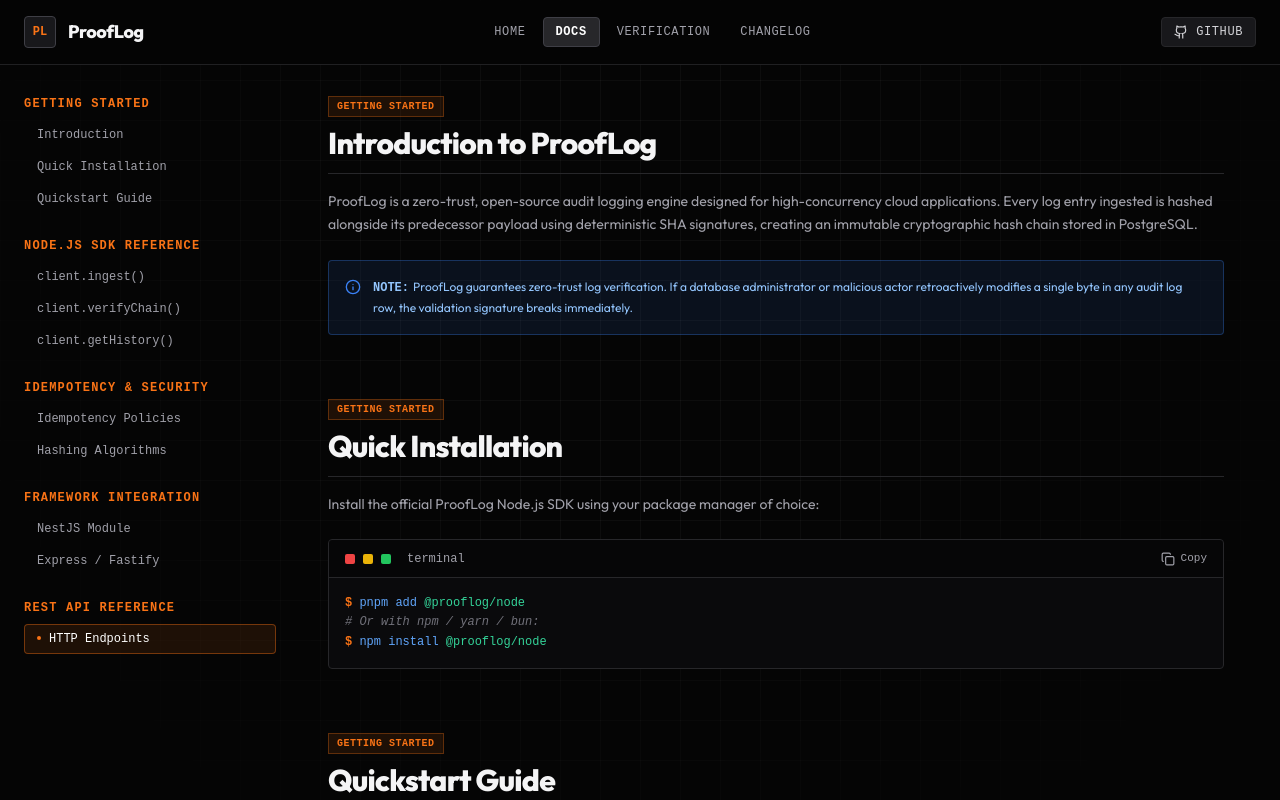
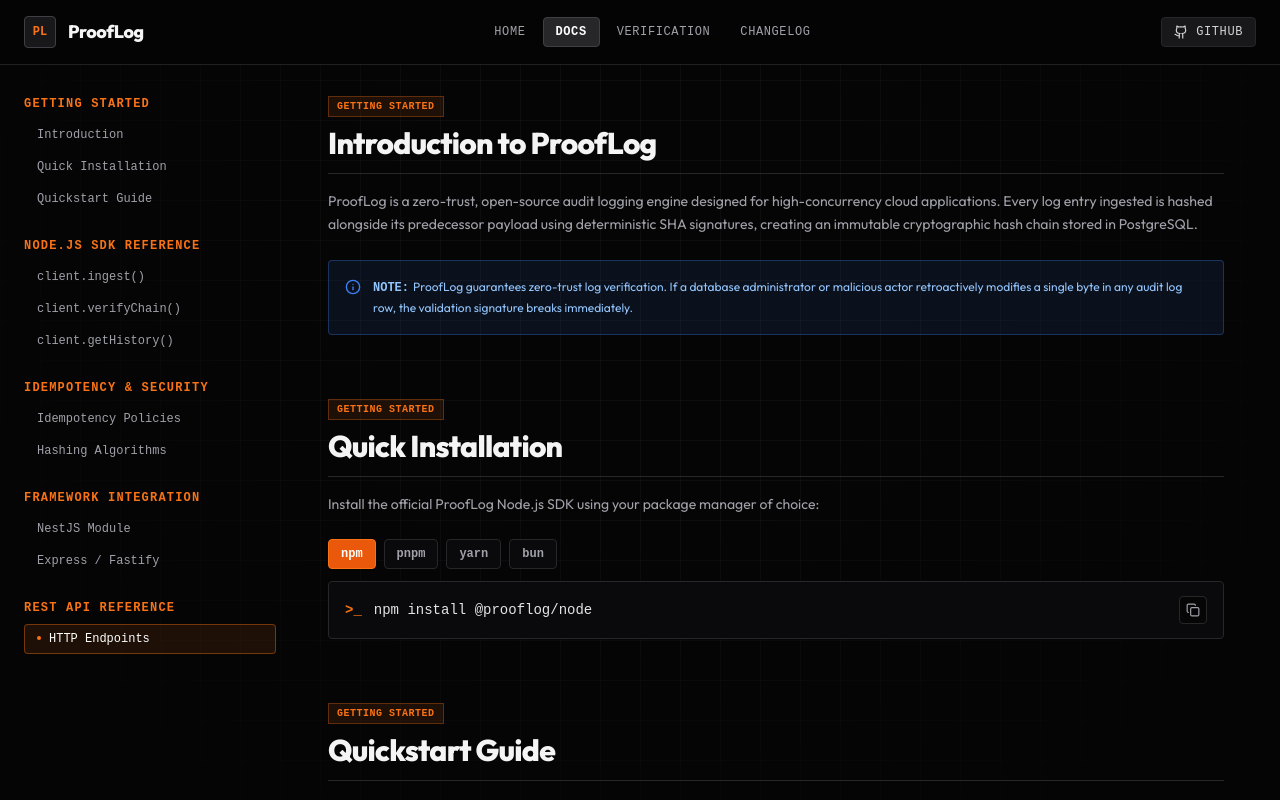
Before and after one commit to RahulDew/prooflog, a React (Vite) app in the folder apps/web/: page /docs in a window 1280 px wide. Shown: the top 800 px of the page. Built offline with nearby package versions, Linux system fonts and the light colour scheme.

Commit message:
feat(web): replace installation codeblock with Image 2 terminal bar featuring npm, pnpm, yarn, and bun tabs

```diff
--- /dev/null
+++ b/apps/web/src/components/PackageManagerInstall.tsx
@@ -0,0 +1,90 @@
+import { useState } from "react";
+import { Copy, Check } from "lucide-react";
+
+interface PackageManagerInstallProps {
+  isDark: boolean;
+}
+
+type PkgManager = "npm" | "pnpm" | "yarn" | "bun";
+
+const COMMANDS: Record<PkgManager, string> = {
+  npm: "npm install @prooflog/node",
+  pnpm: "pnpm add @prooflog/node",
+  yarn: "yarn add @prooflog/node",
+  bun: "bun add @prooflog/node",
+};
+
+export function PackageManagerInstall({ isDark }: PackageManagerInstallProps) {
+  const [activeManager, setActiveManager] = useState<PkgManager>("npm");
+  const [copied, setCopied] = useState(false);
+
+  const command = COMMANDS[activeManager];
+
+  const handleCopy = async () => {
+    try {
+      await navigator.clipboard.writeText(command);
+      setCopied(true);
+      setTimeout(() => setCopied(false), 2000);
+    } catch (err) {
+      console.error("Failed to copy:", err);
+    }
+  };
+
+  return (
+    <div className="space-y-3 my-4">
+      {/* Package Manager Selector Tabs */}
+      <div className="flex items-center gap-2">
+        {(["npm", "pnpm", "yarn", "bun"] as PkgManager[]).map((mgr) => (
+          <button
+            key={mgr}
+            onClick={() => setActiveManager(mgr)}
+            className={`px-3 py-1.5 text-xs font-mono font-bold rounded-[4px] border transition-all cursor-pointer ${
+              activeManager === mgr
+                ? "bg-orange-600 text-white border-orange-500 shadow-sm"
+                : isDark
+                ? "bg-[#0a0a0c] border-zinc-800 text-zinc-400 hover:text-zinc-200 hover:border-zinc-700"
+                : "bg-zinc-100 border-zinc-300 text-zinc-600 hover:text-zinc-900 hover:border-zinc-400"
+            }`}
+          >
+            {mgr}
+          </button>
+        ))}
+      </div>
+
+      {/* Image 2 Sleek Terminal Command Bar */}
+      <div
+        className={`px-4 py-3.5 rounded-[4px] border font-mono text-xs flex items-center justify-between transition-colors ${
+          isDark
+            ? "bg-[#0a0a0c] border-zinc-800 text-zinc-200"
+            : "bg-white border-zinc-300 text-zinc-900 shadow-sm"
+        }`}
+      >
+        <div className="flex items-center gap-3">
+          <span className="text-orange-500 font-bold font-mono text-sm">&gt;_</span>
+          <span className="font-mono text-xs sm:text-sm font-medium">{command}</span>
+        </div>
+
+        <button
+          onClick={handleCopy}
+          className={`p-1.5 rounded-[4px] border transition-colors cursor-pointer flex items-center gap-1.5 text-xs font-mono ${
+            isDark
+              ? "border-zinc-800 hover:border-zinc-700 text-zinc-400 hover:text-zinc-200 bg-black/40"
+              : "border-zinc-200 hover:border-zinc-300 text-zinc-600 hover:text-zinc-900 bg-zinc-50"
+          }`}
+          title="Copy command"
+        >
+          {copied ? (
+            <>
+              <Check className="w-3.5 h-3.5 text-emerald-500" />
+              <span className="text-emerald-500 font-bold">Copied</span>
+            </>
+          ) : (
+            <>
+              <Copy className="w-3.5 h-3.5" />
+            </>
+          )}
+        </button>
+      </div>
+    </div>
+  );
+}
--- a/apps/web/src/constants/docs.constants.ts
+++ b/apps/web/src/constants/docs.constants.ts
@@ -75,7 +75,7 @@
     category: "Getting Started",
     title: "Quick Installation",
     description: "Install the official ProofLog Node.js SDK using your package manager of choice:",
-    codeBlock: "$ pnpm add @prooflog/node\n# Or with npm / yarn / bun:\n$ npm install @prooflog/node",
+    codeBlock: "$ npm install @prooflog/node\n$ pnpm add @prooflog/node\n$ yarn add @prooflog/node\n$ bun add @prooflog/node",
     codeLanguage: "terminal"
   },
   {
--- a/apps/web/src/pages/Docs.tsx
+++ b/apps/web/src/pages/Docs.tsx
@@ -7,6 +7,7 @@
 } from "../constants/docs.constants";
 import { useTheme } from "../context/ThemeContext";
 import { CodeBlock } from "../components/CodeBlock";
+import { PackageManagerInstall } from "../components/PackageManagerInstall";
 
 const ALL_SECTION_IDS = DOC_SECTIONS.map((s) => s.id);
 
@@ -337,12 +338,16 @@
                 </div>
               )}
 
-              {section.codeBlock && (
-                <CodeBlock
-                  code={section.codeBlock}
-                  language={section.codeLanguage || "typescript"}
-                  isDark={isDark}
-                />
+              {section.id === "installation" ? (
+                <PackageManagerInstall isDark={isDark} />
+              ) : (
+                section.codeBlock && (
+                  <CodeBlock
+                    code={section.codeBlock}
+                    language={section.codeLanguage || "typescript"}
+                    isDark={isDark}
+                  />
+                )
               )}
             </section>
           ))}
```
